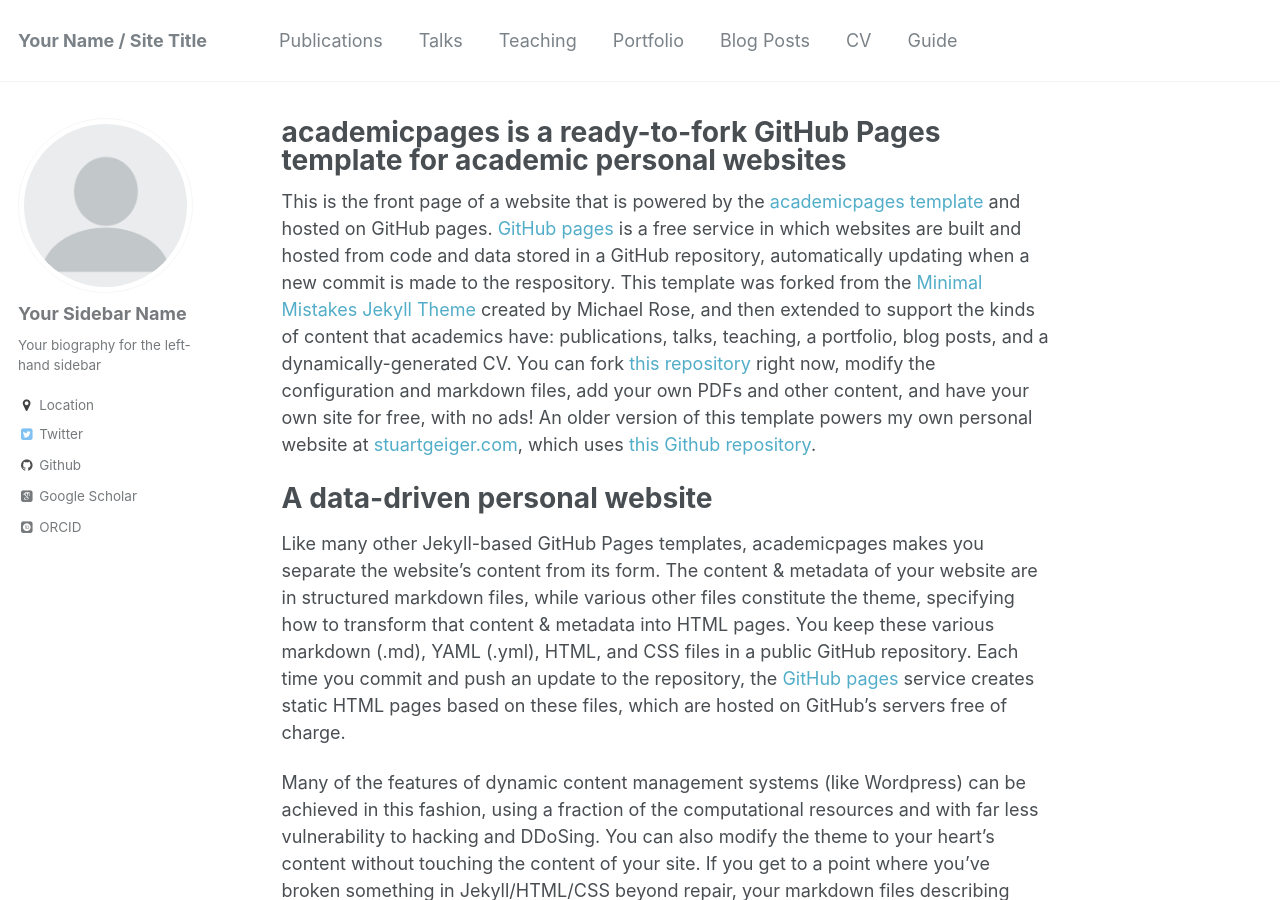
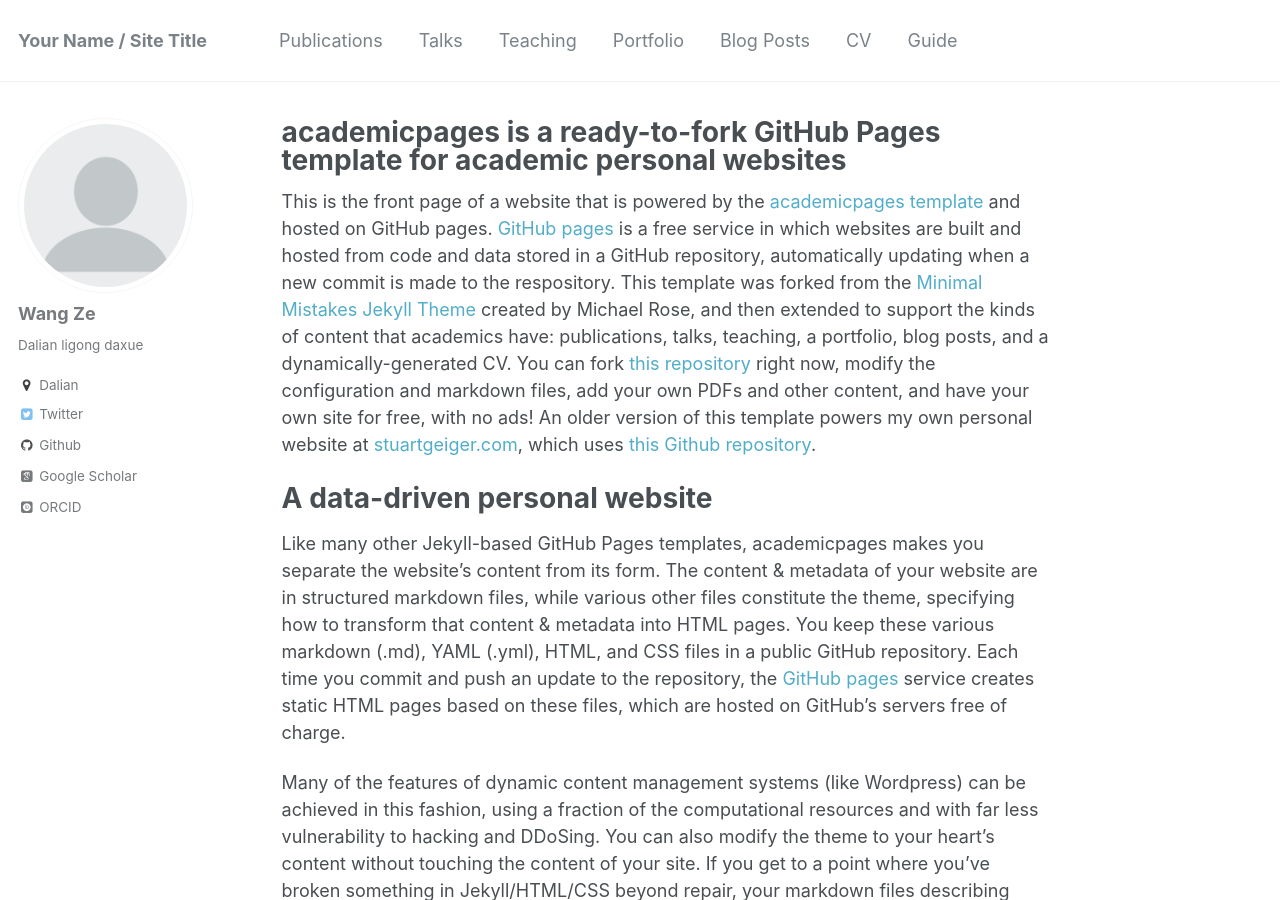
Before and after one commit to wangze-1996/wangze-1996.github.io, a Jekyll site: the page built from _pages/about.md, in a window 1280 px wide and 900 px high. Built offline with Jekyll 4.4.1, drawn with Linux system fonts in a browser that asks for light colours; some web fonts are replaced.

Commit message:
Update _config.yml

```diff
--- a/_config.yml
+++ b/_config.yml
@@ -77,12 +77,12 @@ analytics:
 
 # Site Author
 author:
-  name             : "Your Sidebar Name"
+  name             : "Wang Ze"
   avatar           : "profile.png"
-  bio              : "Your biography for the left-hand sidebar"
-  location         : "Location"
+  bio              : "Dalian ligong daxue"
+  location         : "Dalian"
   employer         :
-  googlescholar    : "http://yourfullgooglescholarurl.com"
+  googlescholar    : "https://scholar.google.com/citations?user=MgsqhIoAAAAJ&hl=zh-CN"
   email            :
   uri              :
   bitbucket        :
@@ -91,7 +91,7 @@ author:
   flickr           :
   facebook         :
   foursquare       :
-  github           : "academicpages"
+  github           : "wangze-1996"
   google_plus      :
   keybase          :
   instagram        :
```
